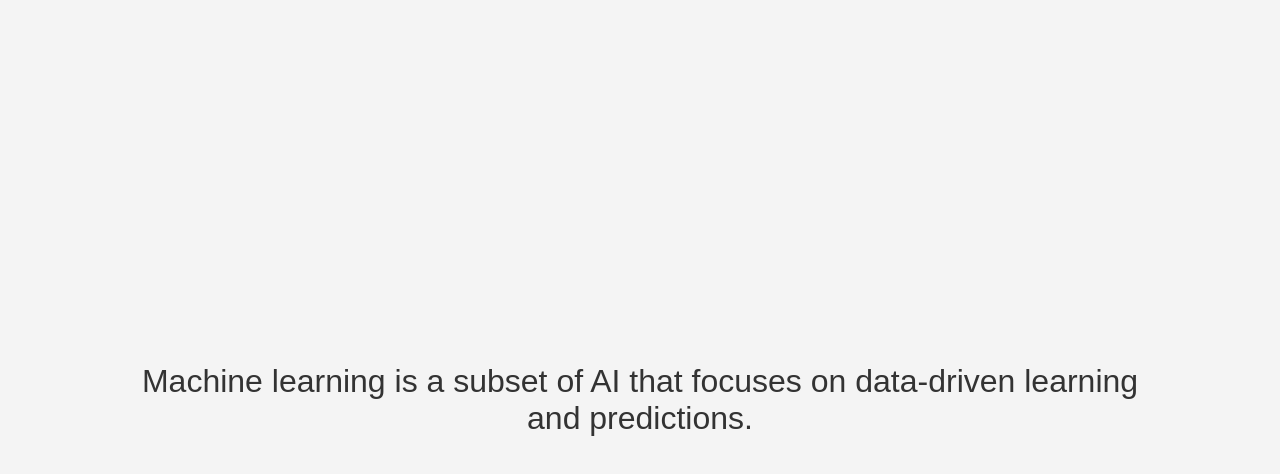
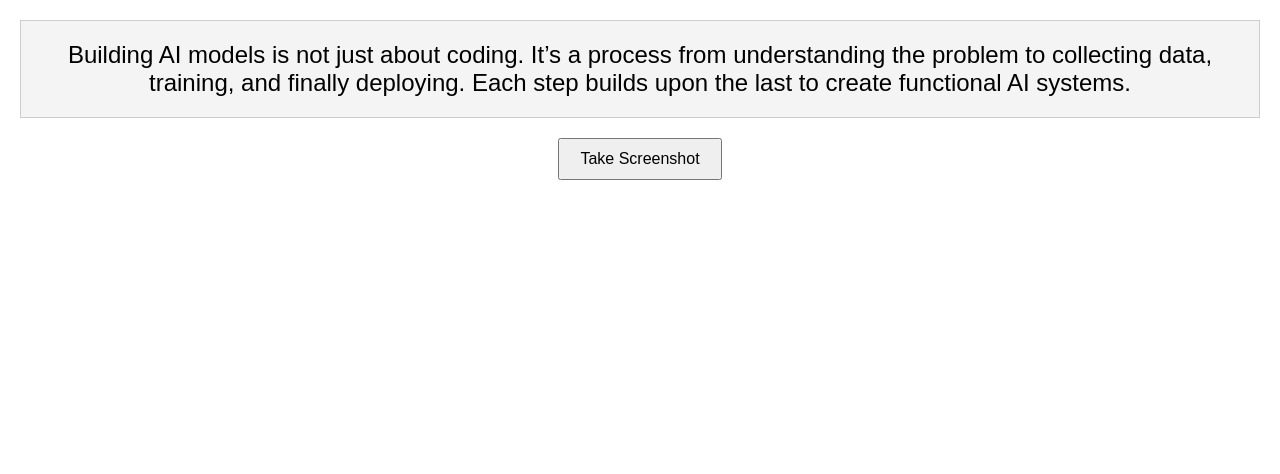
Before and after one commit to EducationwithAI01/Combined, a plain HTML site: page index.html in a window 1280 px wide. Drawn offline with nearby package versions, Linux system fonts and the light colour scheme.

Commit message:
Update index.html

```diff
--- a/index.html
+++ b/index.html
@@ -3,56 +3,49 @@
 <head>
   <meta charset="UTF-8">
   <meta name="viewport" content="width=device-width, initial-scale=1.0">
-  <title>AI Facts</title>
+  <title>Screenshot Text</title>
+  <script src="https://cdn.jsdelivr.net/npm/html2canvas"></script>
   <style>
     body {
       font-family: Arial, sans-serif;
-      display: flex;
-      justify-content: center;
-      align-items: center;
-      height: 100vh;
-      margin: 0;
+      text-align: center;
+      margin: 20px;
+    }
+    #text-container {
+      font-size: 1.5rem;
       background-color: #f4f4f4;
+      padding: 20px;
+      border: 1px solid #ccc;
+      display: inline-block;
     }
-    #content {
-      font-size: 2rem;
-      text-align: center;
-      color: #333;
-      max-width: 80%;
+    button {
+      margin-top: 20px;
+      padding: 10px 20px;
+      font-size: 1rem;
+      cursor: pointer;
     }
   </style>
 </head>
 <body>
-  <div id="content">Loading AI content...</div>
+  <div id="text-container">
+    Building AI models is not just about coding. It’s a process from understanding the problem to collecting data, training, and finally deploying. Each step builds upon the last to create functional AI systems.
+  </div>
+  <br>
+  <button onclick="takeScreenshot()">Take Screenshot</button>
 
   <script>
-    const aiFacts = [
-      "Artificial Intelligence is the simulation of human intelligence by machines.",
-      "AI is widely used in speech recognition, natural language processing, and image recognition.",
-      "Machine learning is a subset of AI that focuses on data-driven learning and predictions.",
-      "Deep learning uses neural networks to analyze vast amounts of data for complex problem solving.",
-      "AI is transforming industries such as healthcare, finance, and autonomous driving.",
-      "Natural Language Processing (NLP) enables AI to understand and respond to human language.",
-      "AI algorithms are trained using large datasets to improve accuracy and efficiency.",
-      "Reinforcement learning allows AI to learn by trial and error in dynamic environments.",
-      "Ethical AI development focuses on fairness, transparency, and accountability.",
-      "Generative AI models like ChatGPT create text, images, and even music based on input."
-    ];
+    function takeScreenshot() {
+      const element = document.getElementById('text-container');
 
-    let index = 0;
-    const contentElement = document.getElementById('content');
-
-    function displayAIContent() {
-      if (index < aiFacts.length) {
-        contentElement.textContent = aiFacts[index];
-        index++;
-        setTimeout(displayAIContent, 2000); // Updates every 2 seconds
-      } else {
-        contentElement.textContent = "You've reached the end of the AI facts!";
-      }
+      // Use html2canvas to take a screenshot of the specified element
+      html2canvas(element).then((canvas) => {
+        // Convert canvas to an image and download it
+        const link = document.createElement('a');
+        link.download = 'screenshot.png';
+        link.href = canvas.toDataURL();
+        link.click();
+      });
     }
-
-    displayAIContent();
   </script>
 </body>
 </html>
```
